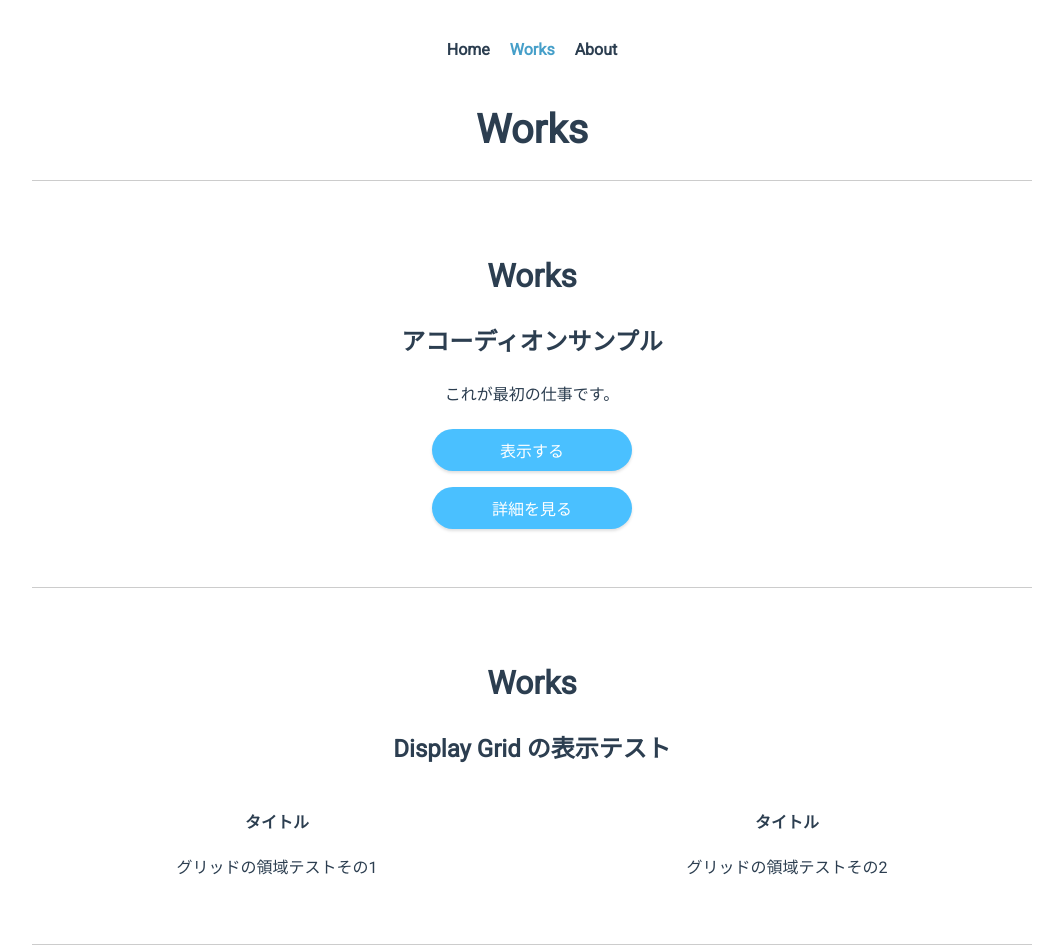
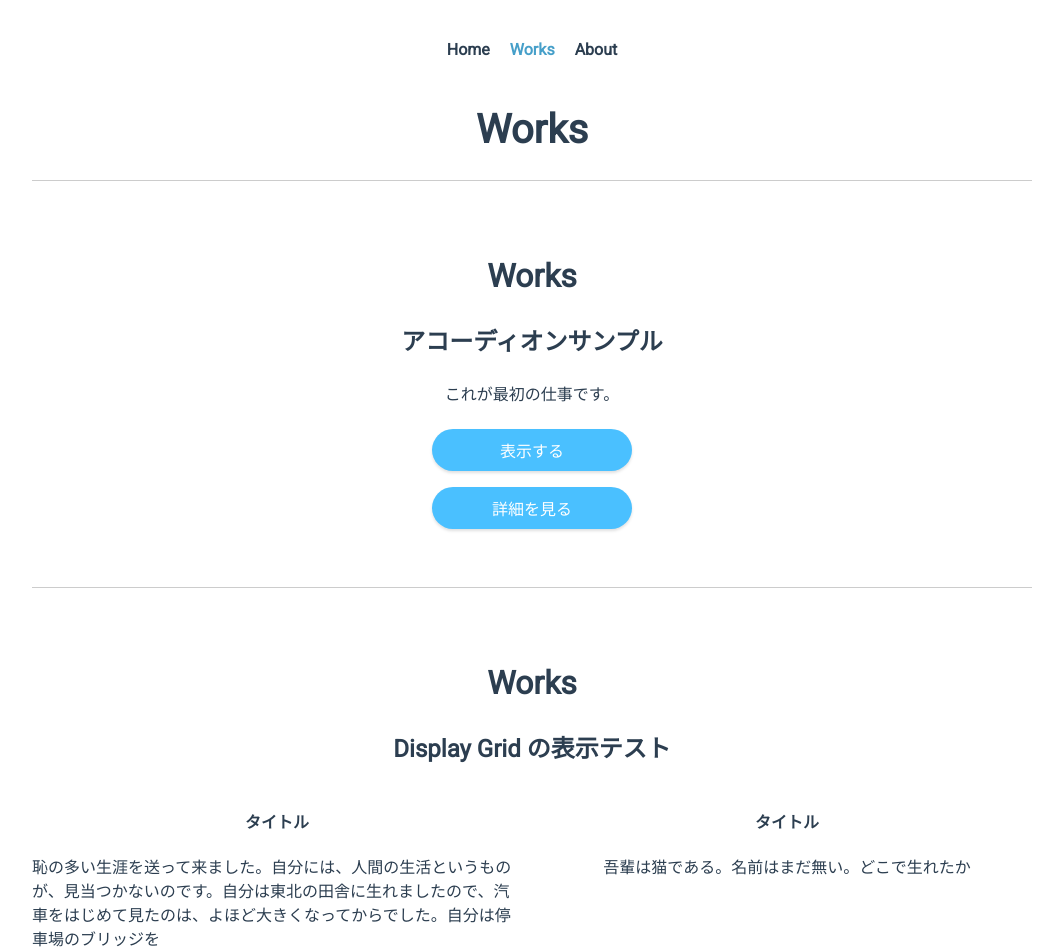
Before and after one commit to hw-hachiya/hw-prof, a Vue app: page /works in a window 1280 px wide. Shown: the top 952 px of the page, without its empty margins (108-1171 px from the left). Built offline with nearby package versions, Linux system fonts and the light colour scheme.

Commit message:
文字数判定スクリプトを追加した

```diff
--- a/src/App.vue
+++ b/src/App.vue
@@ -80,6 +80,9 @@ body {
   button {
     font-family: "Roboto", "Noto Sans JP", sans-serif;
   }
+  .long-sentence {
+    text-align: left;
+  }
 }
 #app {
   max-width: 1000px;
@@ -91,15 +94,15 @@ body {
   .content {
     padding: 50px 0;
     border-top: 1px solid #ccc;
+    .flex-region {
+      display: grid;
+      gap: 20px;
+      grid-template-columns: repeat(auto-fit, minmax(350px, 1fr));
+    }
   }
   .footer {
     padding: 20px;
     border-top: 1px solid #ccc;
   }
 }
-.flex-region {
-  display: grid;
-  gap: 20px;
-  grid-template-columns: repeat(auto-fit, minmax(300px, 1fr));
-}
 </style>
--- a/src/views/WorksView.vue
+++ b/src/views/WorksView.vue
@@ -19,16 +19,16 @@
     <div class="content">
       <h2>Works</h2>
       <h3>Display Grid の表示テスト</h3>
-      <div class="container">
-        <div class="flex-region">
-          <div class="flex-inner">
-            <h4>タイトル</h4>
-            <p>グリッドの領域テストその1</p>
-          </div>
-          <div class="flex-inner">
-            <h4>タイトル</h4>
-            <p>グリッドの領域テストその2</p>
-          </div>
+      <div class="flex-region">
+        <div class="flex-region__inner">
+          <h4>タイトル</h4>
+          <p class="sentence">
+            恥の多い生涯を送って来ました。自分には、人間の生活というものが、見当つかないのです。自分は東北の田舎に生れましたので、汽車をはじめて見たのは、よほど大きくなってからでした。自分は停車場のブリッジを
+          </p>
+        </div>
+        <div class="flex-region__inner">
+          <h4>タイトル</h4>
+          <p class="sentence">吾輩は猫である。名前はまだ無い。どこで生れたか</p>
         </div>
       </div>
     </div>
@@ -54,5 +54,14 @@ export default {
       console.log(e);
     },
   },
+  mounted: function () {
+    let elements = document.querySelectorAll(".sentence");
+    elements.forEach(function (element) {
+      let wordLength = element.innerText.length;
+      if (wordLength > 28) {
+        element.classList.add("long-sentence");
+      }
+    });
+  },
 };
 </script>
```
